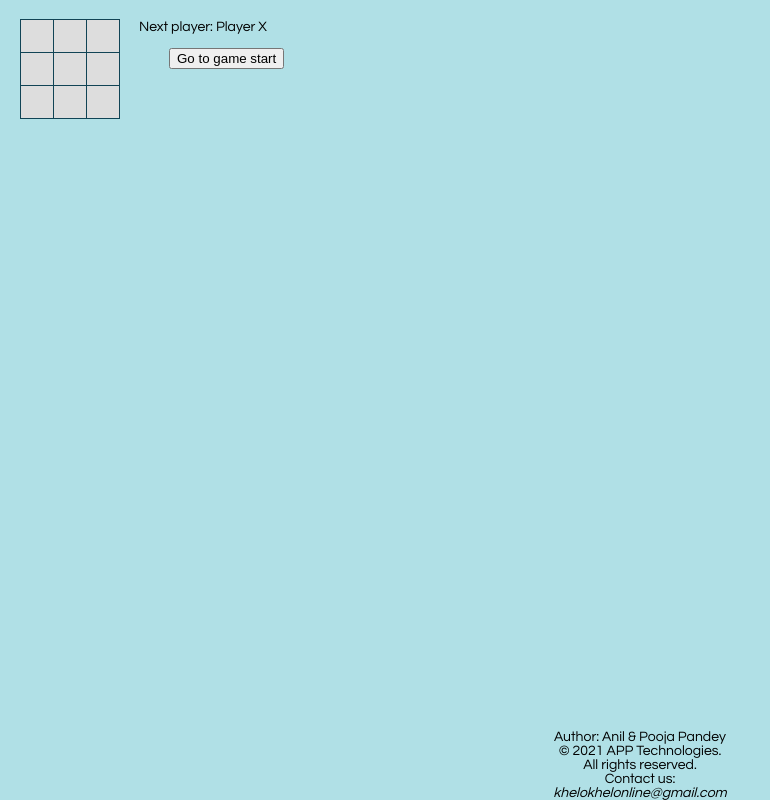
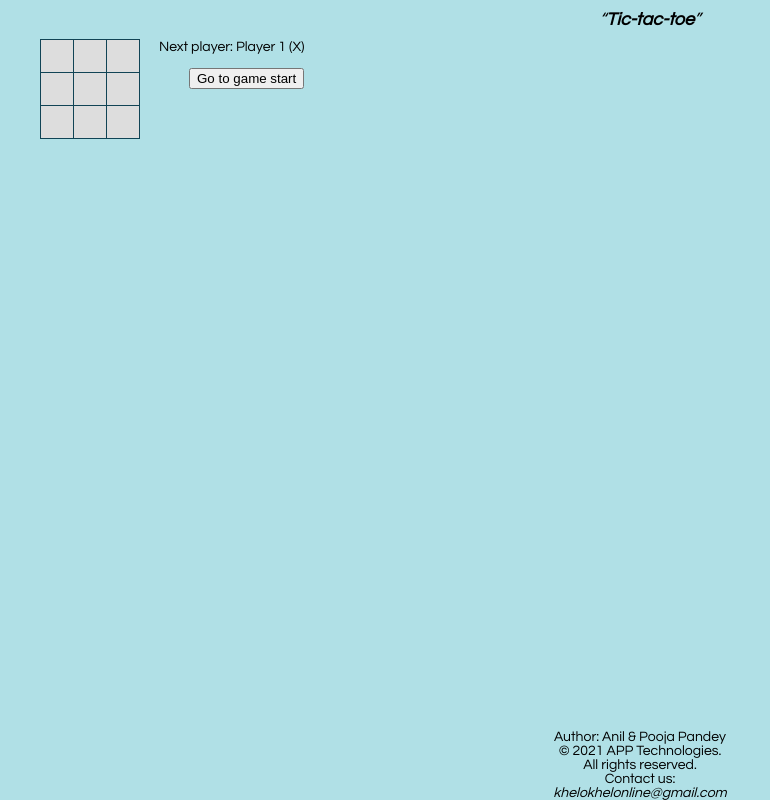
Before and after one commit to khelokhelonline/kko, a React app: page / in a window 1280 px wide. Shown: the whole page, without its empty margins (0-770 px from the left). Built offline with nearby package versions, Linux system fonts and the light colour scheme.

Commit message:
adding header

```diff
--- a/src/index.css
+++ b/src/index.css
@@ -1,7 +1,14 @@
+.header {
+    position: fixed;
+    width: 100%;
+    text-align: center;
+    font-size: 18px;
+    margin: -30px;
+}
 body {
     background-color: powderblue;
     font: 14px "Century Gothic", Futura, sans-serif;
-    margin: 20px;
+    margin: 40px;
 }
 
 ol, ul {
@@ -15,7 +22,7 @@ ol, ul {
 }
 
 .status {
-    margin-bottom: 20px;
+    margin-top: 20px;
 }
 
 .square {
--- a/src/index.js
+++ b/src/index.js
@@ -97,12 +97,15 @@ class Game extends React.Component {
         });
         let status;
         if(winner) {
-            status = 'Winner: Player ' + winner;
+            status = 'Winner: Player ' + (winner.localeCompare('X') ? '2 (' : '1 (') + winner + ')';
         } else {
-            status = 'Next player: ' + (this.state.stateXIsNext ? 'Player X' : 'Player O');
+            status = 'Next player: ' + (this.state.stateXIsNext ? 'Player 1 (X)' : 'Player 2 (O)');
         }
         return (
             <div className="game">
+                <div className="header">
+                    <div><cite><q><b>Tic-tac-toe</b></q></cite></div>
+                </div>
                 <div className="game-board">
                     <Board
                         stateSquares={current.stateSquares}
```
